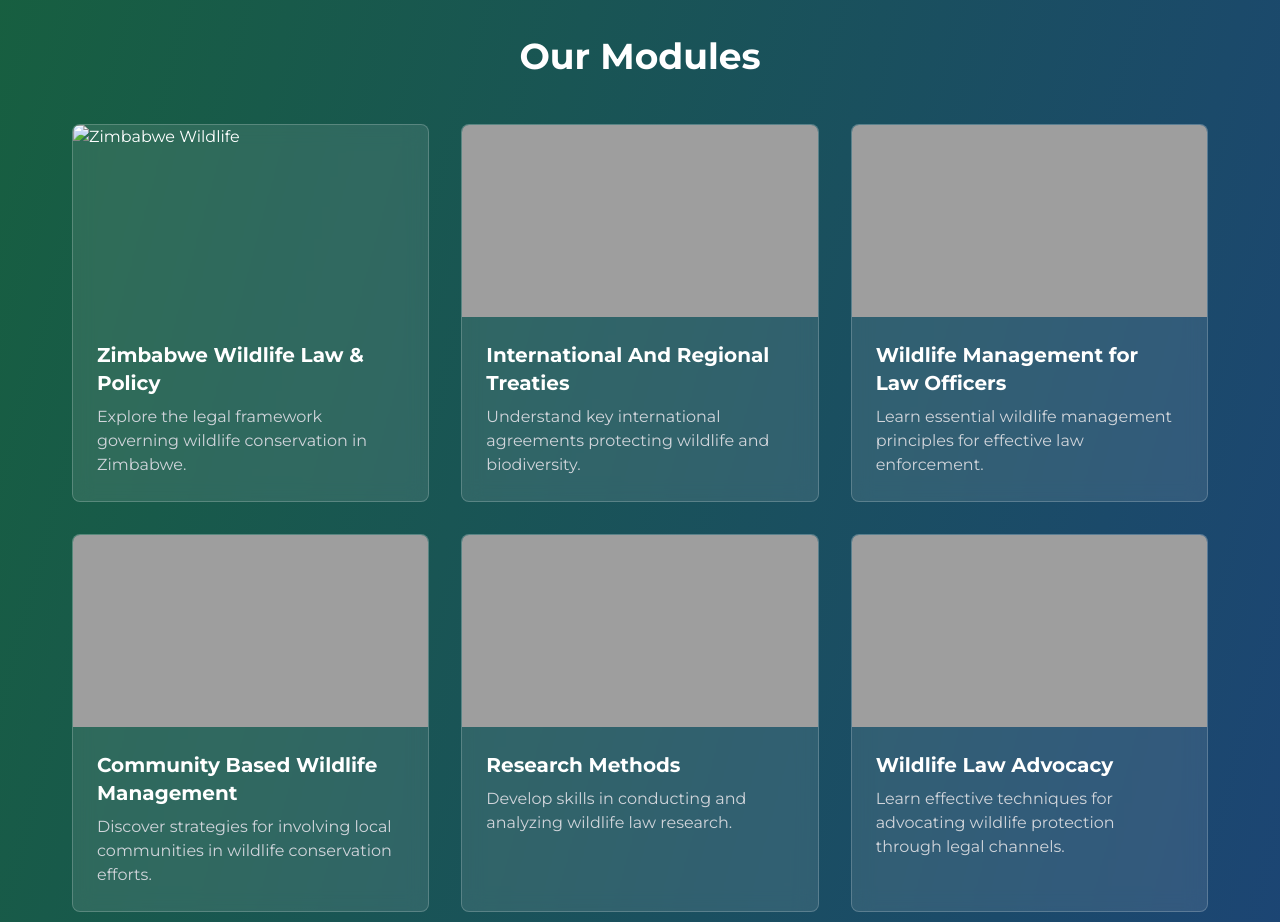
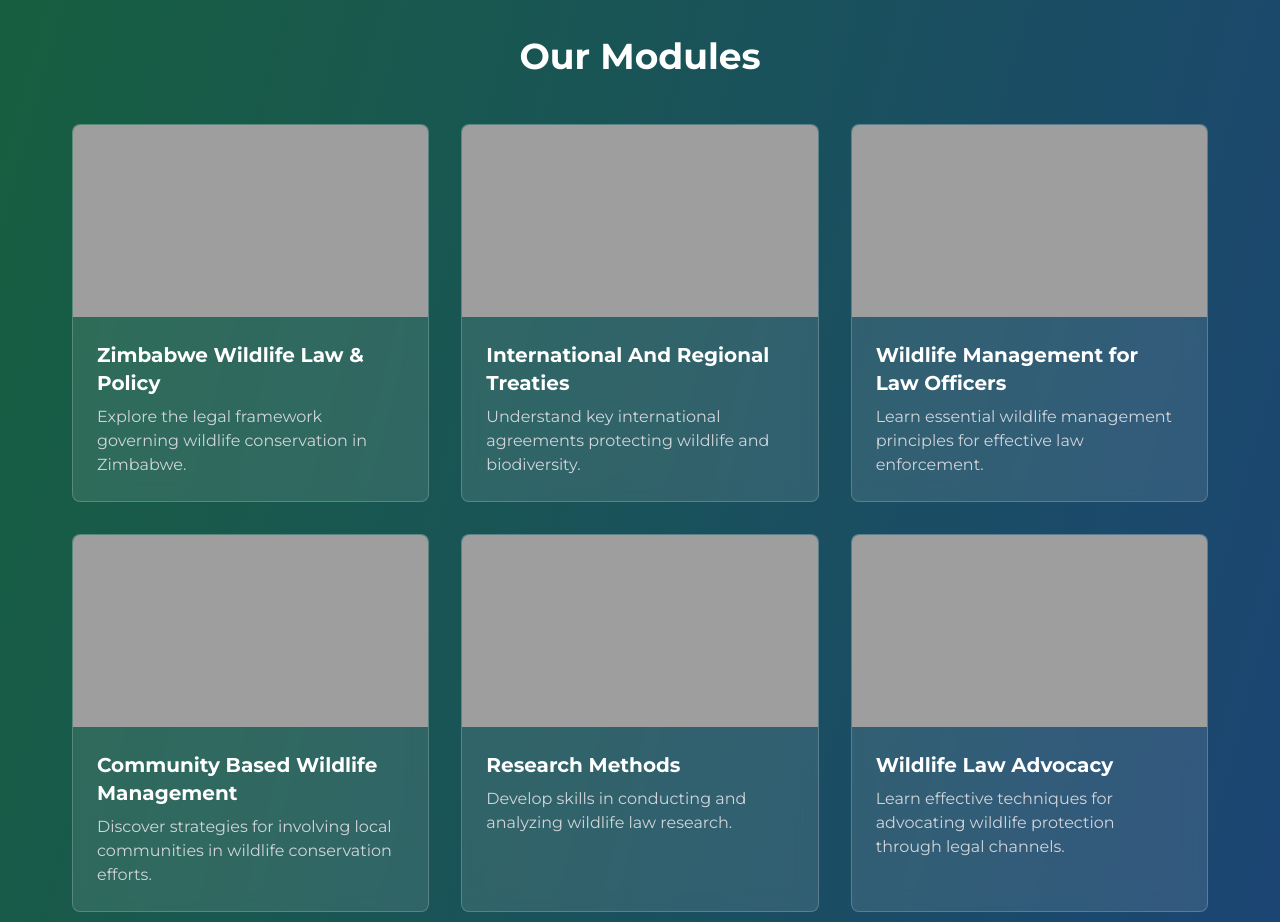
Before and after one commit to ClaudiusMainja/nature_extant-center, a website: page index.html in a window 1280 px wide. Shown: the part 1360-2282 px from the top of the page. Drawn offline with nearby package versions, Linux system fonts and the light colour scheme; the site is published under a folder, as on GitHub Pages, so addresses that start at the root find nothing.

Commit message:
Update index.html

```diff
--- a/index.html
+++ b/index.html
@@ -192,7 +192,7 @@
               class="glass-effect rounded-lg overflow-hidden transform transition duration-300 hover:scale-105"
             >
               <img
-                src="/images/lawandpolicy.png"
+                src="images/lawandpolicy.png"
                 alt="Zimbabwe Wildlife"
                 class="w-full h-48 object-cover"
               />
```
